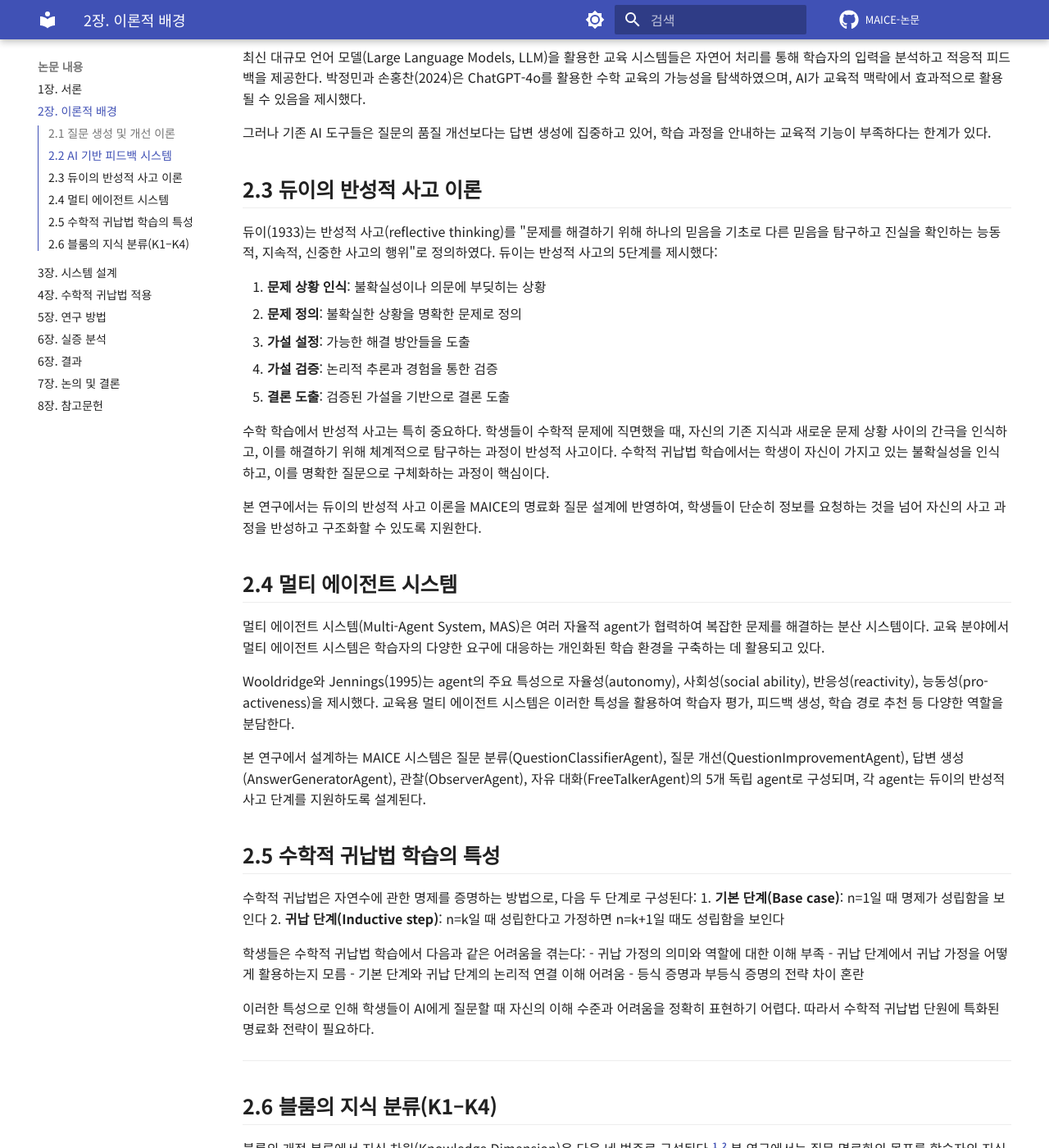
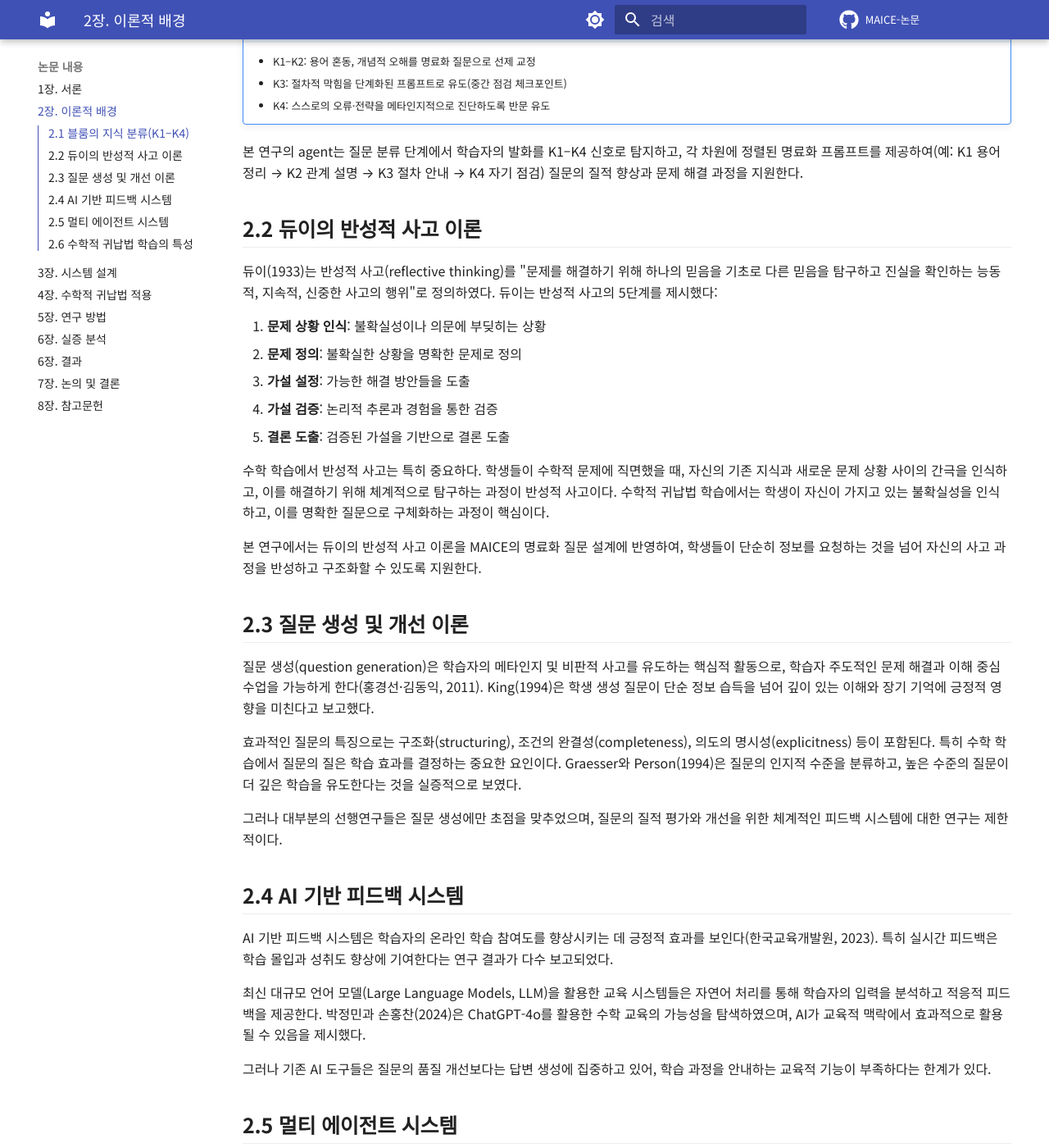
Before and after one commit to KimKyuBong/maice-paper-deploy, an MkDocs documentation site: the page built from docs/chapters/02-theoretical-background.md, in a window 1280 px wide and 1400 px high, scrolled down 702 px. Shown: the whole window at 82% size. Built offline with MkDocs 1.6.1 and Material for MkDocs 9.7.7, drawn with Linux system fonts in a browser that asks for light colours; comment, search, counter and statistics services are not loaded; some of the changed lines change nothing that is shown; some of the changed text lies outside the part shown.

Commit message:
docs(2장): 순서 재배치 — 블룸(K1–K4) → 듀이 → 질문생성 → AI 피드백 → MAS → 귀납법

```diff
--- a/docs/chapters/02-theoretical-background.md
+++ b/docs/chapters/02-theoretical-background.md
@@ -7,63 +7,9 @@ keywords: [듀이, 반성적사고, 멀티에이전트, 질문생성]
 
 # 2. 이론적 배경
 
-## 2.1 질문 생성 및 개선 이론
+## 2.1 블룸의 지식 분류(K1–K4)
 
-질문 생성(question generation)은 학습자의 메타인지 및 비판적 사고를 유도하는 핵심적 활동으로, 학습자 주도적인 문제 해결과 이해 중심 수업을 가능하게 한다(홍경선·김동익, 2011). King(1994)은 학생 생성 질문이 단순 정보 습득을 넘어 깊이 있는 이해와 장기 기억에 긍정적 영향을 미친다고 보고했다.
-
-효과적인 질문의 특징으로는 구조화(structuring), 조건의 완결성(completeness), 의도의 명시성(explicitness) 등이 포함된다. 특히 수학 학습에서 질문의 질은 학습 효과를 결정하는 중요한 요인이다. Graesser와 Person(1994)은 질문의 인지적 수준을 분류하고, 높은 수준의 질문이 더 깊은 학습을 유도한다는 것을 실증적으로 보였다.
-
-그러나 대부분의 선행연구들은 질문 생성에만 초점을 맞추었으며, 질문의 질적 평가와 개선을 위한 체계적인 피드백 시스템에 대한 연구는 제한적이다.
-
-## 2.2 AI 기반 피드백 시스템
-
-AI 기반 피드백 시스템은 학습자의 온라인 학습 참여도를 향상시키는 데 긍정적 효과를 보인다(한국교육개발원, 2023). 특히 실시간 피드백은 학습 몰입과 성취도 향상에 기여한다는 연구 결과가 다수 보고되었다.
-
-최신 대규모 언어 모델(Large Language Models, LLM)을 활용한 교육 시스템들은 자연어 처리를 통해 학습자의 입력을 분석하고 적응적 피드백을 제공한다. 박정민과 손홍찬(2024)은 ChatGPT-4o를 활용한 수학 교육의 가능성을 탐색하였으며, AI가 교육적 맥락에서 효과적으로 활용될 수 있음을 제시했다.
-
-그러나 기존 AI 도구들은 질문의 품질 개선보다는 답변 생성에 집중하고 있어, 학습 과정을 안내하는 교육적 기능이 부족하다는 한계가 있다.
-
-## 2.3 듀이의 반성적 사고 이론
-
-듀이(1933)는 반성적 사고(reflective thinking)를 "문제를 해결하기 위해 하나의 믿음을 기초로 다른 믿음을 탐구하고 진실을 확인하는 능동적, 지속적, 신중한 사고의 행위"로 정의하였다. 듀이는 반성적 사고의 5단계를 제시했다:
-
-1. **문제 상황 인식**: 불확실성이나 의문에 부딪히는 상황
-2. **문제 정의**: 불확실한 상황을 명확한 문제로 정의
-3. **가설 설정**: 가능한 해결 방안들을 도출
-4. **가설 검증**: 논리적 추론과 경험을 통한 검증
-5. **결론 도출**: 검증된 가설을 기반으로 결론 도출
-
-수학 학습에서 반성적 사고는 특히 중요하다. 학생들이 수학적 문제에 직면했을 때, 자신의 기존 지식과 새로운 문제 상황 사이의 간극을 인식하고, 이를 해결하기 위해 체계적으로 탐구하는 과정이 반성적 사고이다. 수학적 귀납법 학습에서는 학생이 자신이 가지고 있는 불확실성을 인식하고, 이를 명확한 질문으로 구체화하는 과정이 핵심이다.
-
-본 연구에서는 듀이의 반성적 사고 이론을 MAICE의 명료화 질문 설계에 반영하여, 학생들이 단순히 정보를 요청하는 것을 넘어 자신의 사고 과정을 반성하고 구조화할 수 있도록 지원한다.
-
-## 2.4 멀티 에이전트 시스템
-
-멀티 에이전트 시스템(Multi-Agent System, MAS)은 여러 자율적 agent가 협력하여 복잡한 문제를 해결하는 분산 시스템이다. 교육 분야에서 멀티 에이전트 시스템은 학습자의 다양한 요구에 대응하는 개인화된 학습 환경을 구축하는 데 활용되고 있다.
-
-Wooldridge와 Jennings(1995)는 agent의 주요 특성으로 자율성(autonomy), 사회성(social ability), 반응성(reactivity), 능동성(pro-activeness)을 제시했다. 교육용 멀티 에이전트 시스템은 이러한 특성을 활용하여 학습자 평가, 피드백 생성, 학습 경로 추천 등 다양한 역할을 분담한다.
-
-본 연구에서 설계하는 MAICE 시스템은 질문 분류(QuestionClassifierAgent), 질문 개선(QuestionImprovementAgent), 답변 생성(AnswerGeneratorAgent), 관찰(ObserverAgent), 자유 대화(FreeTalkerAgent)의 5개 독립 agent로 구성되며, 각 agent는 듀이의 반성적 사고 단계를 지원하도록 설계된다.
-
-## 2.5 수학적 귀납법 학습의 특성
-
-수학적 귀납법은 자연수에 관한 명제를 증명하는 방법으로, 다음 두 단계로 구성된다:
-1. **기본 단계(Base case)**: n=1일 때 명제가 성립함을 보인다
-2. **귀납 단계(Inductive step)**: n=k일 때 성립한다고 가정하면 n=k+1일 때도 성립함을 보인다
-
-학생들은 수학적 귀납법 학습에서 다음과 같은 어려움을 겪는다:
-- 귀납 가정의 의미와 역할에 대한 이해 부족
-- 귀납 단계에서 귀납 가정을 어떻게 활용하는지 모름
-- 기본 단계와 귀납 단계의 논리적 연결 이해 어려움
-- 등식 증명과 부등식 증명의 전략 차이 혼란
-
-이러한 특성으로 인해 학생들이 AI에게 질문할 때 자신의 이해 수준과 어려움을 정확히 표현하기 어렵다. 따라서 수학적 귀납법 단원에 특화된 명료화 전략이 필요하다.
-
----
-
-## 2.6 블룸의 지식 분류(K1–K4)
-
-블룸의 개정 분류에서 지식 차원(Knowledge Dimension)은 다음 네 범주로 구성된다.[^anderson2001] [^krathwohl2002] 본 연구에서는 질문 명료화의 목표를 학습자의 지식 차원에 정렬하여, 질문 품질과 학습 효과를 동시에 개선한다.
+블룸의 개정 분류에서 지식 차원(Knowledge Dimension)은 다음 네 범주로 구성된다.[^anderson2001] [^krathwohl2002] 본 연구에서는 질문 명료화의 목표를 학습자의 지식 차원에 정렬하여, 질문 품질과 학습 효과를 동시에 개선한다. 본 연구의 agent 파이프라인은 먼저 K1–K4 기반 질문 분류를 수행하고, 이어 듀이 이론에 근거한 명료화 유도를 적용한다.
 
 | 지식 차원 | 정의 | 수학적 귀납법 맥락의 예시 질문 |
 | --- | --- | --- |
@@ -82,3 +28,55 @@ Wooldridge와 Jennings(1995)는 agent의 주요 특성으로 자율성(autonomy)
 [^anderson2001]: Anderson, L. W., & Krathwohl, D. R. (Eds.). (2001). A Taxonomy for Learning, Teaching, and Assessing: A Revision of Bloom's Taxonomy of Educational Objectives. New York, NY: Longman.
 
 [^krathwohl2002]: Krathwohl, D. R. (2002). A Revision of Bloom's Taxonomy: An Overview. Theory into Practice, 41(4), 212–218. https://doi.org/10.1207/s15430421tip4104_2
+
+## 2.2 듀이의 반성적 사고 이론
+
+듀이(1933)는 반성적 사고(reflective thinking)를 "문제를 해결하기 위해 하나의 믿음을 기초로 다른 믿음을 탐구하고 진실을 확인하는 능동적, 지속적, 신중한 사고의 행위"로 정의하였다. 듀이는 반성적 사고의 5단계를 제시했다:
+
+1. **문제 상황 인식**: 불확실성이나 의문에 부딪히는 상황
+2. **문제 정의**: 불확실한 상황을 명확한 문제로 정의
+3. **가설 설정**: 가능한 해결 방안들을 도출
+4. **가설 검증**: 논리적 추론과 경험을 통한 검증
+5. **결론 도출**: 검증된 가설을 기반으로 결론 도출
+
+수학 학습에서 반성적 사고는 특히 중요하다. 학생들이 수학적 문제에 직면했을 때, 자신의 기존 지식과 새로운 문제 상황 사이의 간극을 인식하고, 이를 해결하기 위해 체계적으로 탐구하는 과정이 반성적 사고이다. 수학적 귀납법 학습에서는 학생이 자신이 가지고 있는 불확실성을 인식하고, 이를 명확한 질문으로 구체화하는 과정이 핵심이다.
+
+본 연구에서는 듀이의 반성적 사고 이론을 MAICE의 명료화 질문 설계에 반영하여, 학생들이 단순히 정보를 요청하는 것을 넘어 자신의 사고 과정을 반성하고 구조화할 수 있도록 지원한다.
+
+## 2.3 질문 생성 및 개선 이론
+
+질문 생성(question generation)은 학습자의 메타인지 및 비판적 사고를 유도하는 핵심적 활동으로, 학습자 주도적인 문제 해결과 이해 중심 수업을 가능하게 한다(홍경선·김동익, 2011). King(1994)은 학생 생성 질문이 단순 정보 습득을 넘어 깊이 있는 이해와 장기 기억에 긍정적 영향을 미친다고 보고했다.
+
+효과적인 질문의 특징으로는 구조화(structuring), 조건의 완결성(completeness), 의도의 명시성(explicitness) 등이 포함된다. 특히 수학 학습에서 질문의 질은 학습 효과를 결정하는 중요한 요인이다. Graesser와 Person(1994)은 질문의 인지적 수준을 분류하고, 높은 수준의 질문이 더 깊은 학습을 유도한다는 것을 실증적으로 보였다.
+
+그러나 대부분의 선행연구들은 질문 생성에만 초점을 맞추었으며, 질문의 질적 평가와 개선을 위한 체계적인 피드백 시스템에 대한 연구는 제한적이다.
+
+## 2.4 AI 기반 피드백 시스템
+
+AI 기반 피드백 시스템은 학습자의 온라인 학습 참여도를 향상시키는 데 긍정적 효과를 보인다(한국교육개발원, 2023). 특히 실시간 피드백은 학습 몰입과 성취도 향상에 기여한다는 연구 결과가 다수 보고되었다.
+
+최신 대규모 언어 모델(Large Language Models, LLM)을 활용한 교육 시스템들은 자연어 처리를 통해 학습자의 입력을 분석하고 적응적 피드백을 제공한다. 박정민과 손홍찬(2024)은 ChatGPT-4o를 활용한 수학 교육의 가능성을 탐색하였으며, AI가 교육적 맥락에서 효과적으로 활용될 수 있음을 제시했다.
+
+그러나 기존 AI 도구들은 질문의 품질 개선보다는 답변 생성에 집중하고 있어, 학습 과정을 안내하는 교육적 기능이 부족하다는 한계가 있다.
+
+## 2.5 멀티 에이전트 시스템
+
+멀티 에이전트 시스템(Multi-Agent System, MAS)은 여러 자율적 agent가 협력하여 복잡한 문제를 해결하는 분산 시스템이다. 교육 분야에서 멀티 에이전트 시스템은 학습자의 다양한 요구에 대응하는 개인화된 학습 환경을 구축하는 데 활용되고 있다.
+
+Wooldridge와 Jennings(1995)는 agent의 주요 특성으로 자율성(autonomy), 사회성(social ability), 반응성(reactivity), 능동성(pro-activeness)을 제시했다. 교육용 멀티 에이전트 시스템은 이러한 특성을 활용하여 학습자 평가, 피드백 생성, 학습 경로 추천 등 다양한 역할을 분담한다.
+
+본 연구에서 설계하는 MAICE 시스템은 질문 분류(QuestionClassifierAgent), 질문 개선(QuestionImprovementAgent), 답변 생성(AnswerGeneratorAgent), 관찰(ObserverAgent), 자유 대화(FreeTalkerAgent)의 5개 독립 agent로 구성되며, 각 agent는 듀이의 반성적 사고 단계를 지원하도록 설계된다.
+
+## 2.6 수학적 귀납법 학습의 특성
+
+수학적 귀납법은 자연수에 관한 명제를 증명하는 방법으로, 다음 두 단계로 구성된다:
+1. **기본 단계(Base case)**: n=1일 때 명제가 성립함을 보인다
+2. **귀납 단계(Inductive step)**: n=k일 때 성립한다고 가정하면 n=k+1일 때도 성립함을 보인다
+
+학생들은 수학적 귀납법 학습에서 다음과 같은 어려움을 겪는다:
+- 귀납 가정의 의미와 역할에 대한 이해 부족
+- 귀납 단계에서 귀납 가정을 어떻게 활용하는지 모름
+- 기본 단계와 귀납 단계의 논리적 연결 이해 어려움
+- 등식 증명과 부등식 증명의 전략 차이 혼란
+
+이러한 특성으로 인해 학생들이 AI에게 질문할 때 자신의 이해 수준과 어려움을 정확히 표현하기 어렵다. 따라서 수학적 귀납법 단원에 특화된 명료화 전략이 필요하다.
```
